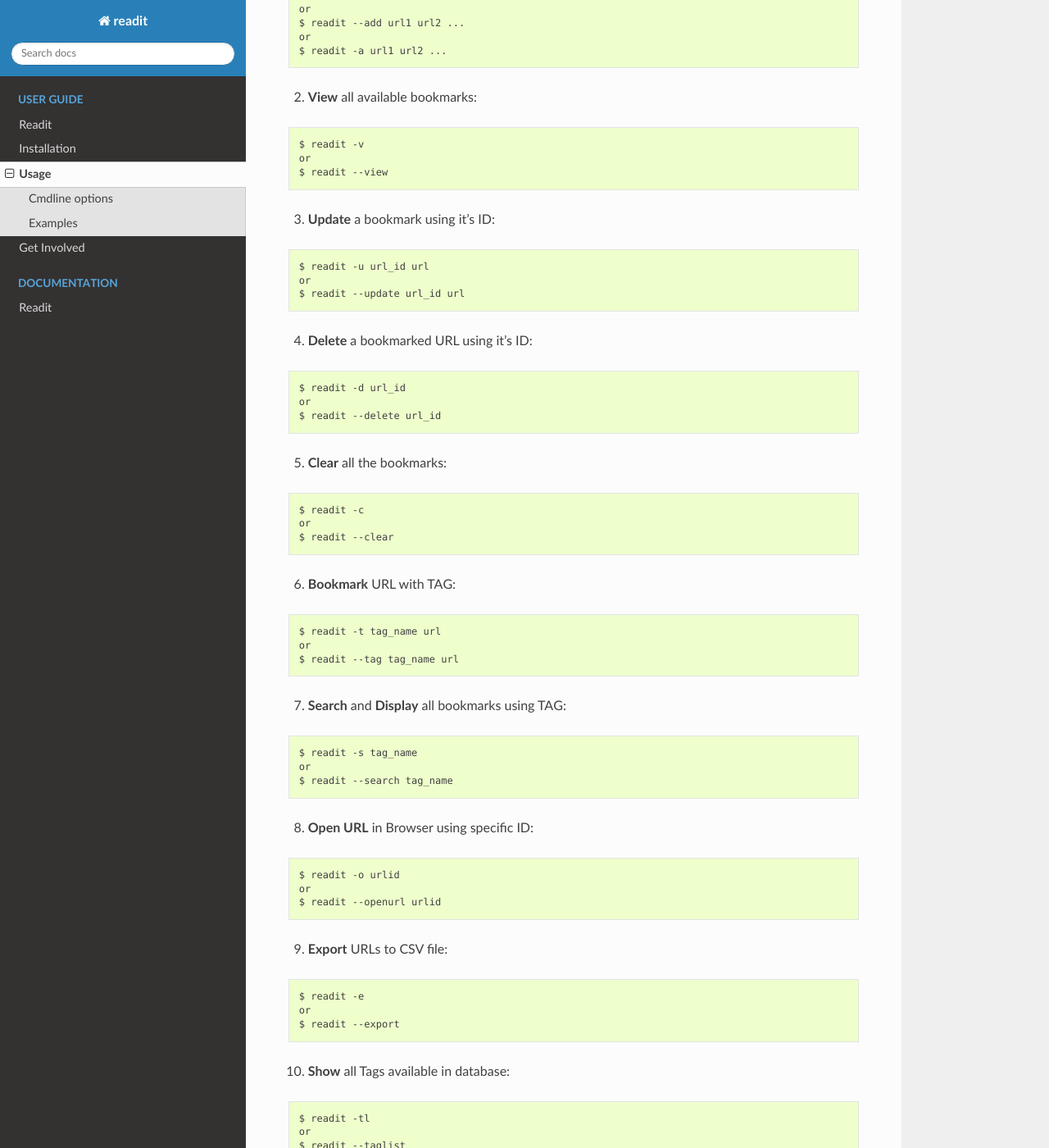
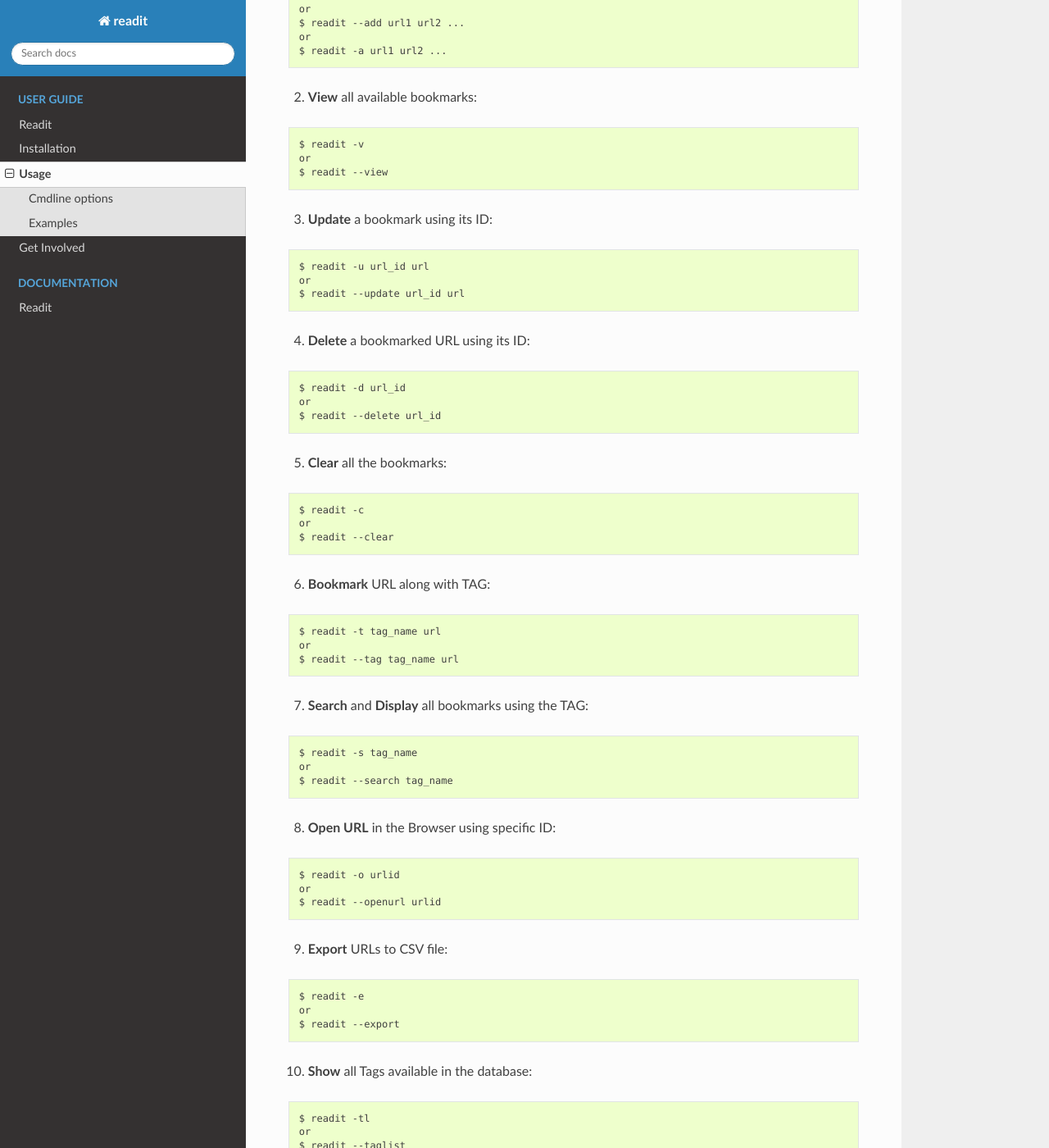
Before and after one commit to pythonpune/readit, a Sphinx documentation site: the page built from docs/usage.rst, in a window 1280 px wide and 1400 px high, scrolled down 682 px. Shown: the whole window at 82% size. Built offline with Sphinx 7.4.7 and the Read the Docs theme 2.0.0, drawn with Linux system fonts in a browser that asks for light colours.

Commit message:
Corrected simple grammatical mistakes

```diff
--- a/docs/usage.rst
+++ b/docs/usage.rst
@@ -47,7 +47,7 @@
         or
         $ readit --view
 
-3. **Update** a bookmark using it's ID:
+3. **Update** a bookmark using its ID:
 
 .. code-block:: bash
 
@@ -56,7 +56,7 @@
         $ readit --update url_id url
 
 
-4. **Delete** a bookmarked URL using it's ID:
+4. **Delete** a bookmarked URL using its ID:
 
 .. code-block:: bash
 
@@ -72,7 +72,7 @@
         or
         $ readit --clear
 
-6. **Bookmark** URL with TAG:
+6. **Bookmark** URL along with TAG:
 
 .. code-block:: bash
 
@@ -81,7 +81,7 @@
         $ readit --tag tag_name url
 
 
-7. **Search** and **Display** all bookmarks using TAG:
+7. **Search** and **Display** all bookmarks using the TAG:
 
 .. code-block:: bash
 
@@ -90,7 +90,7 @@
         $ readit --search tag_name
 
 
-8. **Open URL** in Browser using specific ID:
+8. **Open URL** in the Browser using specific ID:
 
 .. code-block:: bash
 
@@ -107,7 +107,7 @@
         $ readit --export
 
 
-10. **Show** all Tags available in database:
+10. **Show** all Tags available in the database:
 
 .. code-block:: bash
 
```
